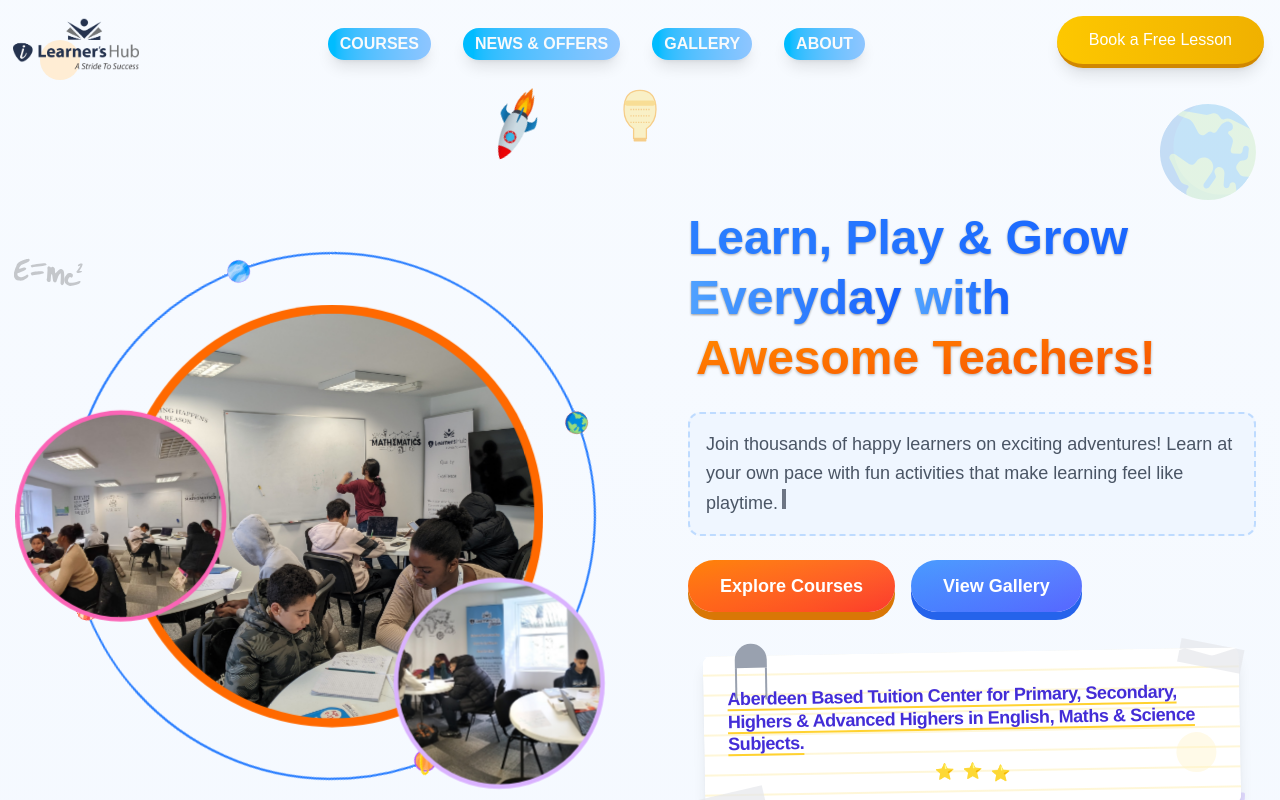
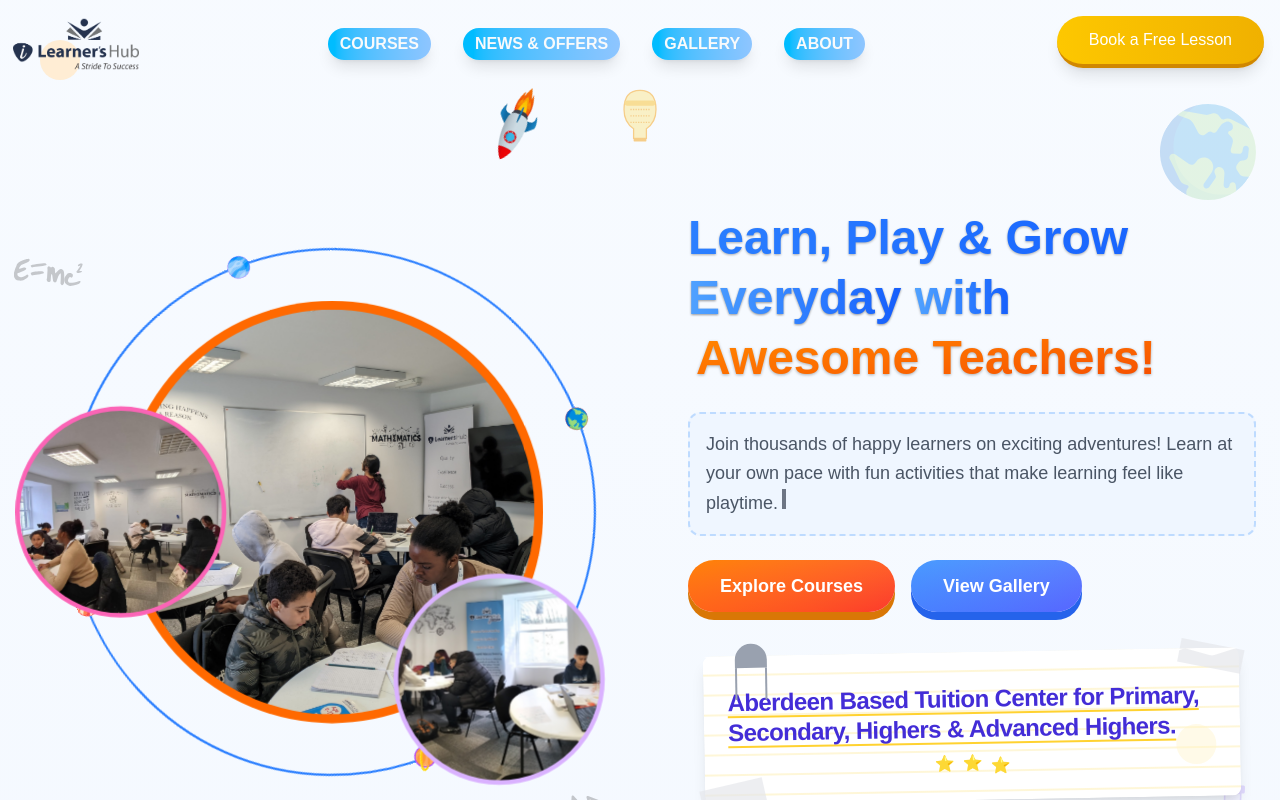
Before and after one commit to MoyasiGinko/iLearners-Hub, a Next.js app: page / in a window 1280 px wide. Shown: the top 800 px of the page. Built offline with nearby package versions, Linux system fonts and the light colour scheme.

Commit message:
Update index.tsx

```diff
--- a/components/main/hero/index.tsx
+++ b/components/main/hero/index.tsx
@@ -451,10 +451,10 @@ const Hero = () => {
               ></div>
 
               {/* Note content */}
-              <h3 className="text-base sm:text-lg leading-tight tracking-tight relative z-10 font-handwriting mt-3">
+              <h3 className="text-lg sm:text-2xl leading-tight tracking-tight relative z-10 font-handwriting mt-3">
                 <span className="text-indigo-700 font-bold border-b-2 border-amber-300">
                   Aberdeen Based Tuition Center for Primary, Secondary, Highers
-                  & Advanced Highers in English, Maths & Science Subjects.
+                  & Advanced Highers.
                 </span>
               </h3>
 
```
